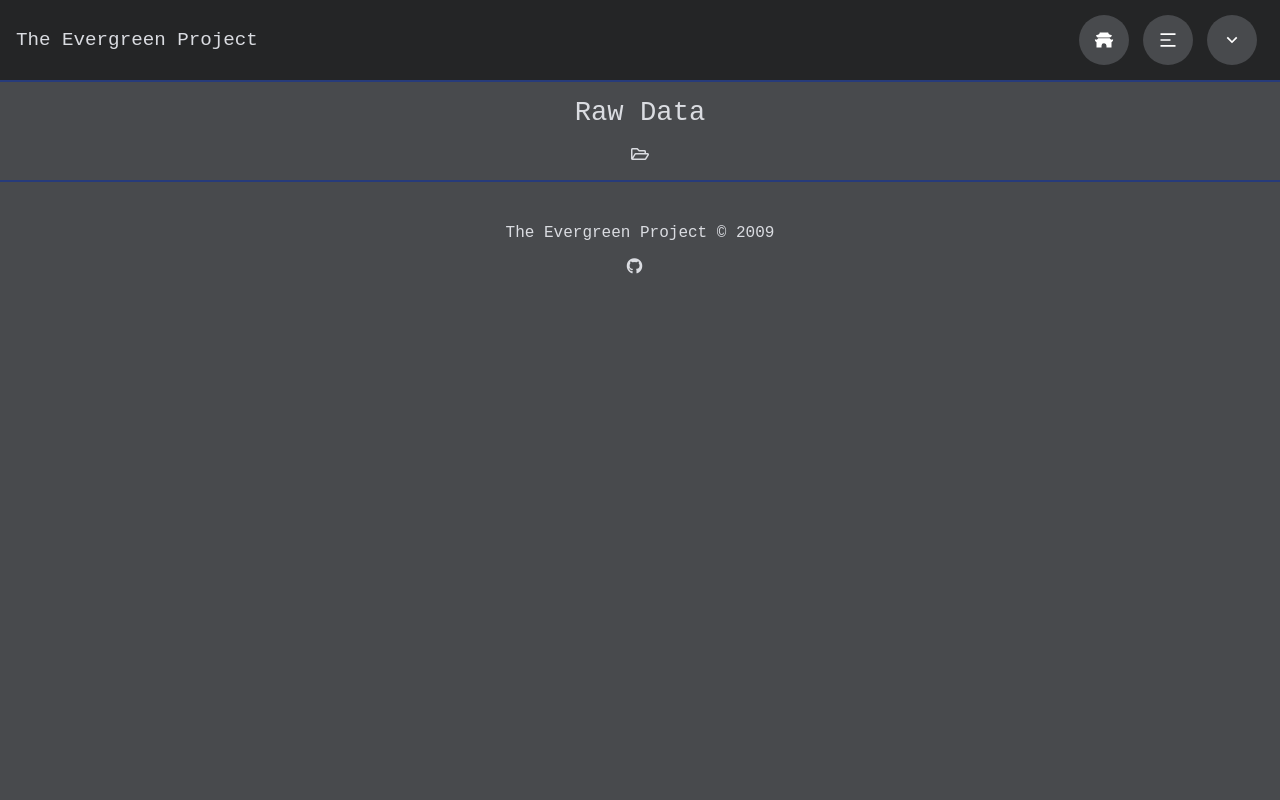
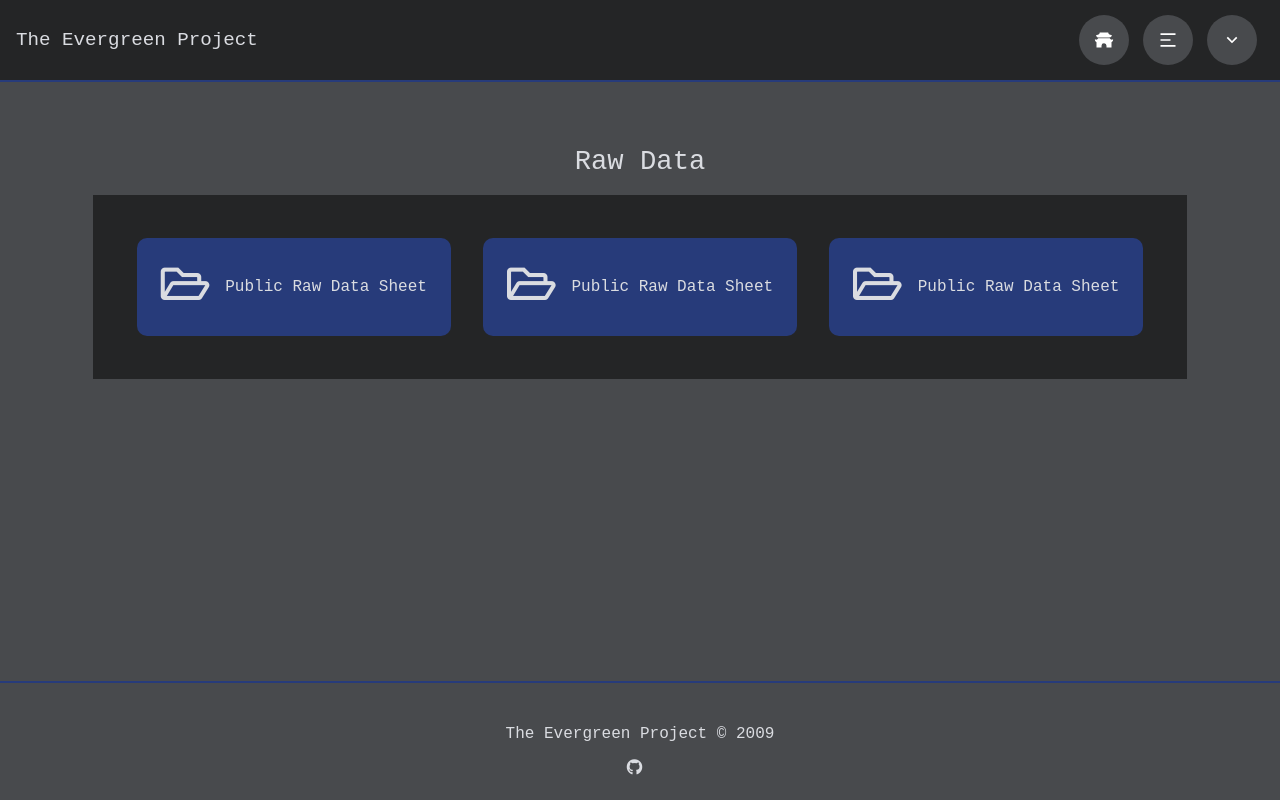
Before and after one commit to bilal-abraham/evergreen, a React (Create React App) app in the folder client/: page /rawdata in a window 1280 px wide. Built offline with nearby package versions, Linux system fonts and the light colour scheme.

Commit message:
raw data basics are finsihed

```diff
--- a/client/src/components/css/RawDataHero.css
+++ b/client/src/components/css/RawDataHero.css
@@ -1,12 +1,45 @@
 .data-hero-main {
 	display: flex;
 	flex-direction: column;
+	align-items: center;
 	padding: 15px;
-	justify-content: center;
-	align-items: center;
+	padding-top: 4rem;
+	height: 65vh;
 }
 
 .data-hero-header {
 	color: var(--text-color);
 	font-size: 1.7rem;
 }
+
+.data-hero-cards-wrapper {
+	display: flex;
+	flex-direction: row;
+	flex-wrap: wrap;
+	background-color: var(--bg);
+	padding: 1.7rem;
+	justify-content: center;
+}
+
+.data-hero-card-spacer {
+	padding: 1rem;
+}
+
+.data-hero-card {
+	display: flex;
+	flex-direction: row;
+	background-color: var(--accent-color);
+	padding: 1.5rem;
+	color: var(--text-color);
+	border-radius: 10px;
+}
+
+.data-hero-card:hover {
+	cursor: pointer;
+	filter: brightness(1.2);
+}
+
+.fa-folder-open {
+	font-size: 2.7rem;
+	padding-right: 1rem;
+}
--- a/client/src/components/layout/RawDataHero.jsx
+++ b/client/src/components/layout/RawDataHero.jsx
@@ -7,11 +7,50 @@ const RawDataHero = () => {
 			<section className='data-hero-main'>
 				<header className='data-hero-header'>Raw Data</header>
 				<br />
-				<article className='data-hero-'>
-					<div className=''>
-						<i className='far fa-folder-open' />
-					</div>
-				</article>
+				<div className='data-hero-cards-wrapper'>
+					<span className='data-hero-card-spacer'>
+						<a
+							href='https://docs.google.com/spreadsheets/d/1vrtaarKEZpYJ3GE0BR3e92VapOtAVCEKV-FfT1heoho/edit#gid=379863631'
+							target='_blank'
+							rel='noopener noreferrer'
+						>
+							<article className='data-hero-card'>
+								<i className='far fa-folder-open' />
+								<p className='data-hero-card-title'>
+									Public Raw Data Sheet
+								</p>
+							</article>
+						</a>
+					</span>
+					<span className='data-hero-card-spacer'>
+						<a
+							href='https://docs.google.com/spreadsheets/d/1vrtaarKEZpYJ3GE0BR3e92VapOtAVCEKV-FfT1heoho/edit#gid=379863631'
+							target='_blank'
+							rel='noopener noreferrer'
+						>
+							<article className='data-hero-card'>
+								<i className='far fa-folder-open' />
+								<p className='data-hero-card-title'>
+									Public Raw Data Sheet
+								</p>
+							</article>
+						</a>
+					</span>
+					<span className='data-hero-card-spacer'>
+						<a
+							href='https://docs.google.com/spreadsheets/d/1vrtaarKEZpYJ3GE0BR3e92VapOtAVCEKV-FfT1heoho/edit#gid=379863631'
+							target='_blank'
+							rel='noopener noreferrer'
+						>
+							<article className='data-hero-card'>
+								<i className='far fa-folder-open' />
+								<p className='data-hero-card-title'>
+									Public Raw Data Sheet
+								</p>
+							</article>
+						</a>
+					</span>
+				</div>
 			</section>
 		</Fragment>
 	);
```
